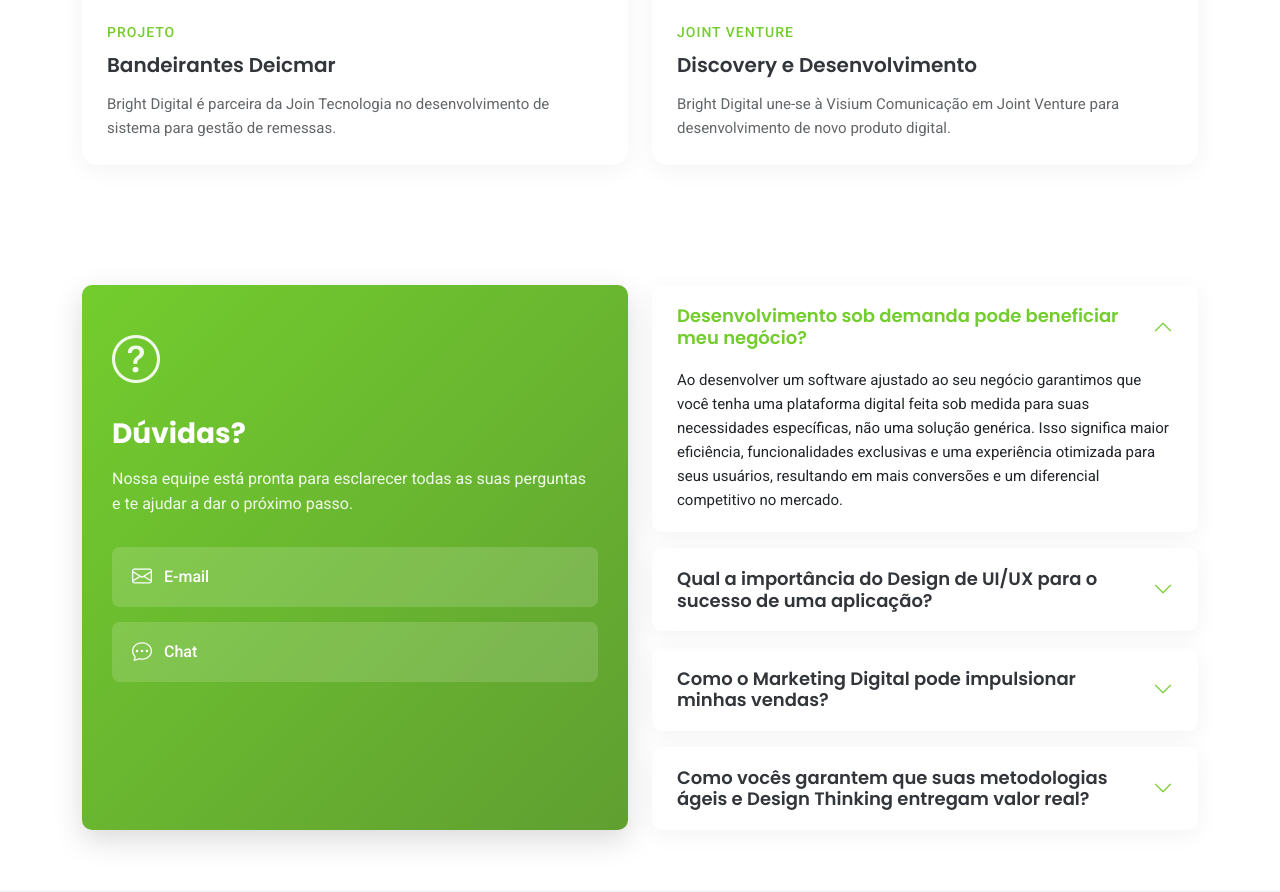
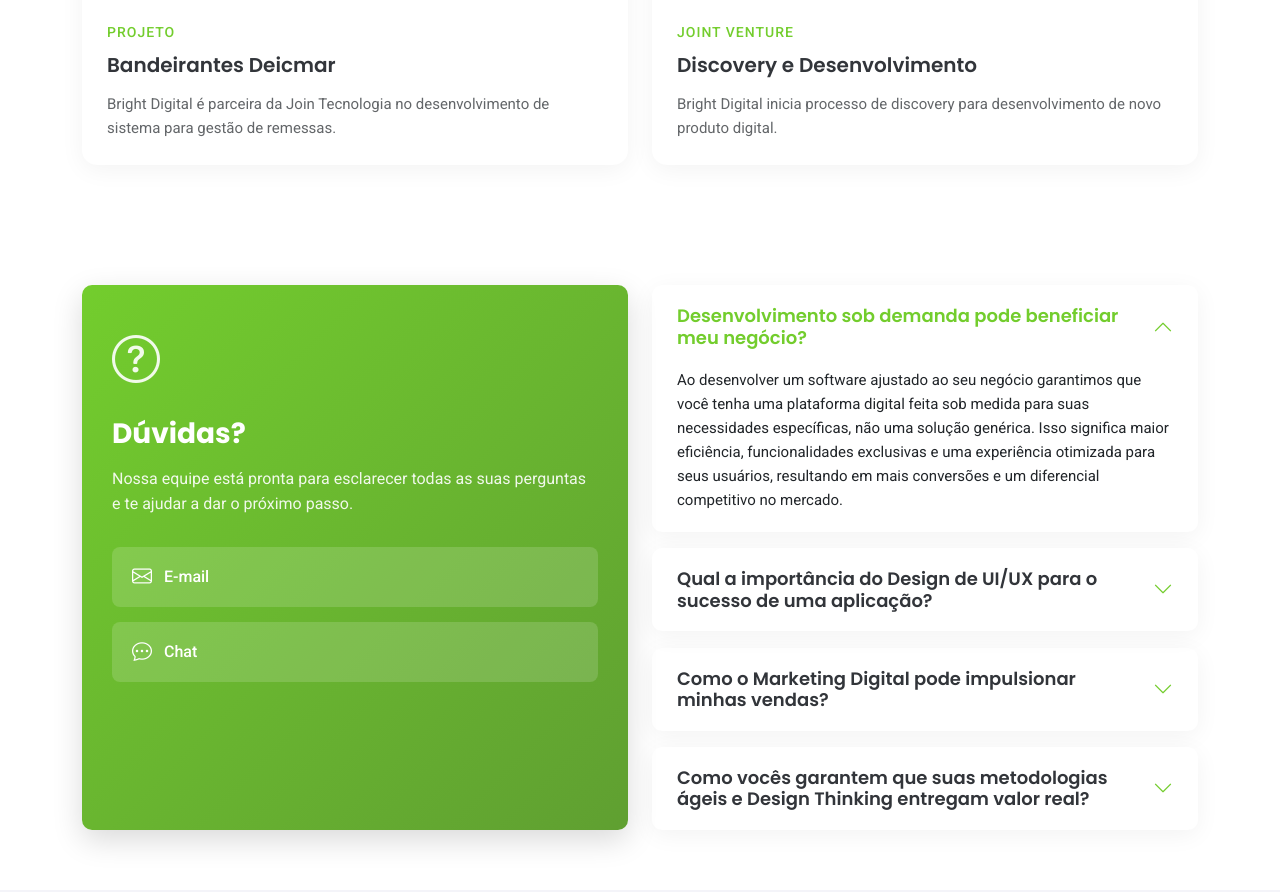
Before and after one commit to rochajario/rochajario, a plain HTML site: page index.html in a window 1280 px wide. Shown: the part 5175-6067 px from the top of the page. Drawn offline with Linux system fonts and the light colour scheme.

Commit message:
alteração em texto

```diff
--- a/index.html
+++ b/index.html
@@ -515,7 +515,7 @@
               <div class="portfolio-content">
                 <span class="category">Joint Venture</span>
                 <h3>Discovery e Desenvolvimento</h3>
-                <p>Bright Digital une-se à Visium Comunicação em Joint Venture para desenvolvimento de novo produto
+                <p>Bright Digital inicia processo de discovery para desenvolvimento de novo produto
                   digital.</p>
               </div>
             </div>
```
